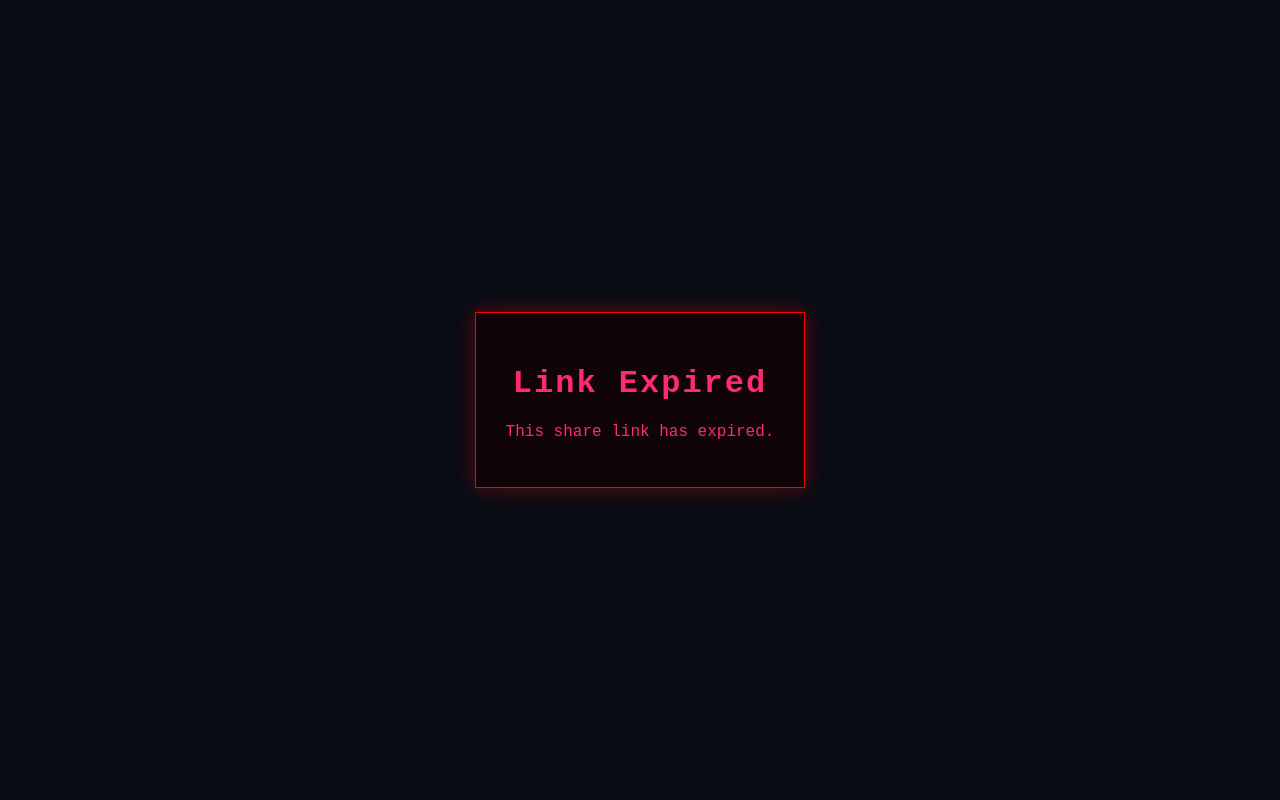
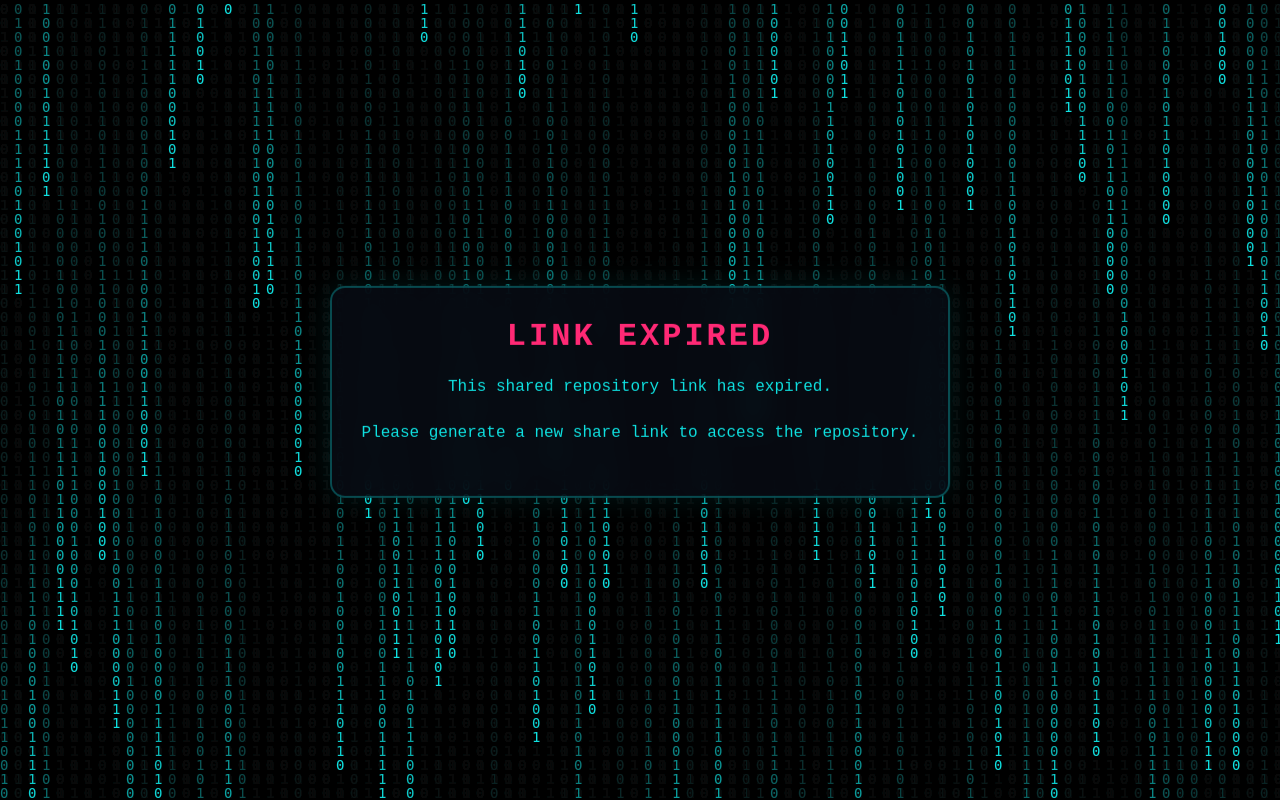
Before and after one commit to Karannkx/Kxshare, a Flask app: template templates/expired.html in a window 1280 px wide. Run offline with Flask 3, Linux system fonts and the light colour scheme; the template is opened without the code that fills it, so the values that code supplies are empty.

Commit message:
Assistant checkpoint: Update all pages with matching cyberpunk theme and animation
Assistant generated file changes:
- templates/expired.html: Update expired page with matching theme and animation
- templates/view.html: Update view page with matching theme and animation, Add matrix animation to view page

---

User prompt:

All pages pe krna tha same color theme background wali animation pe bhi same color baki sab pr bhi

Replit-Commit-Author: Assistant
Replit-Commit-Session-Id: e71d024a-e6af-4e6d-8cde-e98923e4e7fc

```diff
--- a/templates/expired.html
+++ b/templates/expired.html
@@ -2,10 +2,10 @@
 <!DOCTYPE html>
 <html>
 <head>
-    <title>Expired</title>
+    <title>Link Expired</title>
     <meta name="viewport" content="width=device-width, initial-scale=1.0">
     <style>
-        * { box-sizing: border-box; }
+        * { box-sizing: border-box; margin: 0; padding: 0; }
         :root {
             --primary: #0fe0e0;
             --secondary: #ff2975;
@@ -16,32 +16,88 @@
         body {
             font-family: 'Courier New', monospace;
             background-color: var(--bg);
-            color: var(--secondary);
-            margin: 0;
-            padding: 20px;
+            color: var(--primary);
             min-height: 100vh;
             display: flex;
             align-items: center;
             justify-content: center;
+            overflow: hidden;
         }
         .container {
             text-align: center;
-            background: rgba(20,0,0,0.7);
+            background: rgba(8,12,20,0.8);
             padding: 30px;
-            border: 1px solid #ff0000;
-            animation: errorGlow 2s infinite alternate;
+            border-radius: 15px;
+            border: 2px solid rgba(14,224,224,0.3);
+            box-shadow: 0 0 30px rgba(14,224,224,0.1);
+            backdrop-filter: blur(12px);
+            z-index: 2;
+            animation: float 4s ease-in-out infinite;
         }
-        h1 { letter-spacing: 2px; }
-        @keyframes errorGlow {
-            from { box-shadow: 0 0 10px rgba(255,0,0,0.2); }
-            to { box-shadow: 0 0 20px rgba(255,0,0,0.4); }
+        .container:hover {
+            border-color: var(--primary);
+            box-shadow: var(--neon-glow);
+        }
+        h1 {
+            color: var(--secondary);
+            margin-bottom: 20px;
+            text-transform: uppercase;
+            letter-spacing: 3px;
+        }
+        p {
+            margin: 20px 0;
+            line-height: 1.6;
+        }
+        .matrix-rain {
+            position: fixed;
+            top: 0;
+            left: 0;
+            width: 100%;
+            height: 100%;
+            pointer-events: none;
+            z-index: 1;
+        }
+        @keyframes float {
+            0%, 100% { transform: translateY(0); }
+            50% { transform: translateY(-10px); }
         }
     </style>
 </head>
 <body>
+    <canvas class="matrix-rain" id="matrix"></canvas>
     <div class="container">
         <h1>Link Expired</h1>
-        <p>This share link has expired.</p>
+        <p>This shared repository link has expired.</p>
+        <p>Please generate a new share link to access the repository.</p>
     </div>
+    <script>
+        const canvas = document.getElementById('matrix');
+        const ctx = canvas.getContext('2d');
+        canvas.width = window.innerWidth;
+        canvas.height = window.innerHeight;
+        const characters = "01";
+        const fontSize = 14;
+        const columns = canvas.width/fontSize;
+        const drops = [];
+        for(let x = 0; x < columns; x++) drops[x] = 1;
+        function draw() {
+            ctx.fillStyle = 'rgba(0, 0, 0, 0.05)';
+            ctx.fillRect(0, 0, canvas.width, canvas.height);
+            ctx.fillStyle = '#0fe0e0';
+            ctx.font = fontSize + 'px monospace';
+            for(let i = 0; i < drops.length; i++) {
+                const text = characters.charAt(Math.floor(Math.random() * characters.length));
+                ctx.fillText(text, i*fontSize, drops[i]*fontSize);
+                if(drops[i]*fontSize > canvas.height && Math.random() > 0.975)
+                    drops[i] = 0;
+                drops[i]++;
+            }
+        }
+        setInterval(draw, 33);
+        window.addEventListener('resize', () => {
+            canvas.width = window.innerWidth;
+            canvas.height = window.innerHeight;
+        });
+    </script>
 </body>
 </html>
```
Also changed, not shown: templates/view.html (+42 -1 lines).
